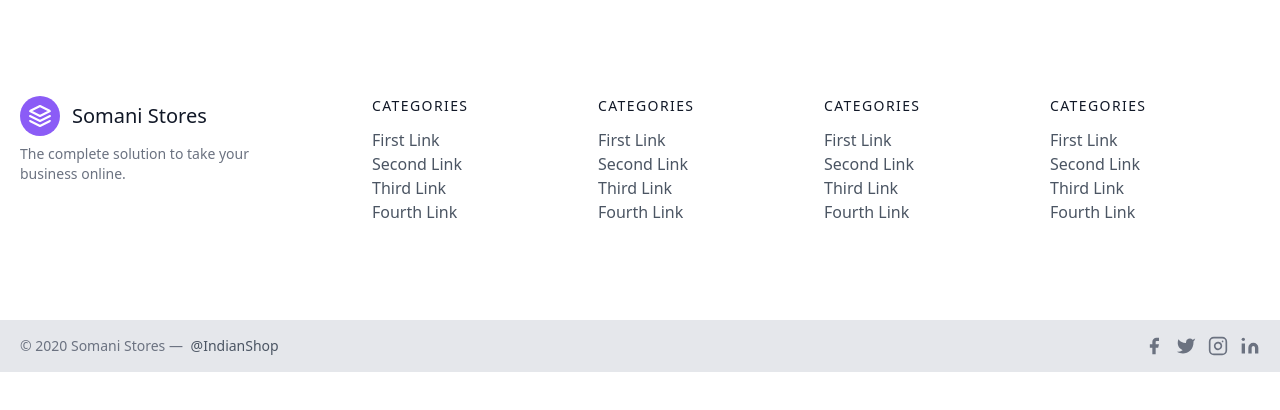
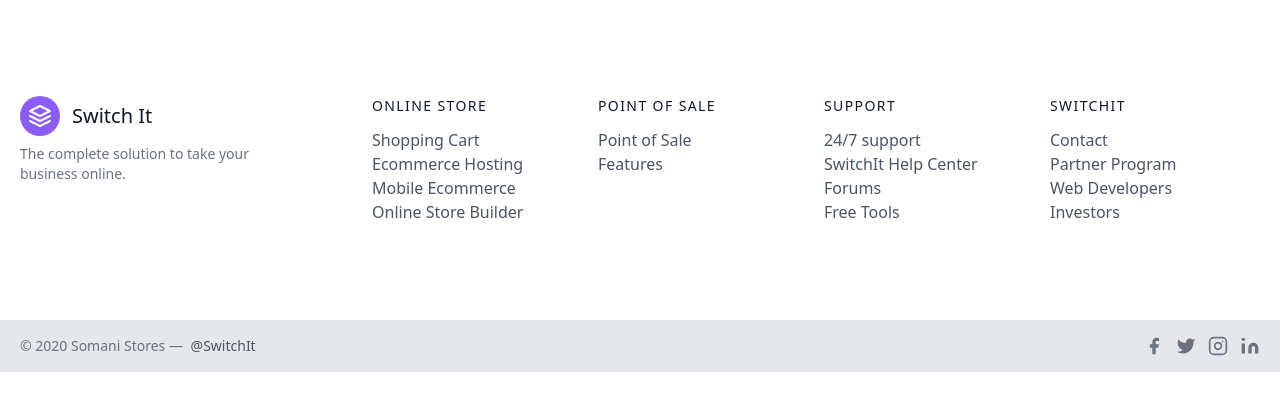
Before and after one commit to ritesh-somani1999/SwitchIt, a website: page public/footer.html in a window 1280 px wide. Drawn offline with nearby package versions, Linux system fonts and the light colour scheme.

Commit message:
footer mod

```diff
--- a/public/footer.html
+++ b/public/footer.html
@@ -16,7 +16,7 @@
               <svg xmlns="http://www.w3.org/2000/svg" fill="none" stroke="currentColor" stroke-linecap="round" stroke-linejoin="round" stroke-width="2" class="w-10 h-10 text-white p-2 bg-purple-500 rounded-full" viewBox="0 0 24 24">
                 <path d="M12 2L2 7l10 5 10-5-10-5zM2 17l10 5 10-5M2 12l10 5 10-5"></path>
               </svg>
-              <span class="ml-3 text-xl">Somani Stores</span>
+              <span class="ml-3 text-xl">Switch It</span>
             </a>
             <p class="mt-2 text-sm text-gray-500">The complete solution to take your business online.</p>
           </div>
@@ -24,73 +24,67 @@
           <div class="flex-grow flex flex-wrap md:pl-20 -mb-10 md:mt-0 mt-10 md:text-left text-center">
 
             <div class="lg:w-1/4 md:w-1/2 w-full px-4">
-              <h2 class="title-font font-medium text-gray-900 tracking-widest text-sm mb-3">CATEGORIES</h2>
+              <h2 class="title-font font-medium text-gray-900 tracking-widest text-sm mb-3">ONLINE STORE</h2>
               <nav class="list-none mb-10">
                 <li>
-                  <a class="text-gray-600 hover:text-gray-800">First Link</a>
+                  <a class="text-gray-600 hover:text-gray-800">Shopping Cart</a>
                 </li>
                 <li>
-                  <a class="text-gray-600 hover:text-gray-800">Second Link</a>
+                  <a class="text-gray-600 hover:text-gray-800">Ecommerce Hosting</a>
                 </li>
                 <li>
-                  <a class="text-gray-600 hover:text-gray-800">Third Link</a>
+                  <a class="text-gray-600 hover:text-gray-800">Mobile Ecommerce</a>
                 </li>
                 <li>
-                  <a class="text-gray-600 hover:text-gray-800">Fourth Link</a>
+                  <a class="text-gray-600 hover:text-gray-800">Online Store Builder</a>
                 </li>
               </nav>
             </div>
 
             <div class="lg:w-1/4 md:w-1/2 w-full px-4">
-              <h2 class="title-font font-medium text-gray-900 tracking-widest text-sm mb-3">CATEGORIES</h2>
+              <h2 class="title-font font-medium text-gray-900 tracking-widest text-sm mb-3">POINT OF SALE</h2>
               <nav class="list-none mb-10">
                 <li>
-                  <a class="text-gray-600 hover:text-gray-800">First Link</a>
+                  <a class="text-gray-600 hover:text-gray-800">Point of Sale</a>
                 </li>
                 <li>
-                  <a class="text-gray-600 hover:text-gray-800">Second Link</a>
-                </li>
-                <li>
-                  <a class="text-gray-600 hover:text-gray-800">Third Link</a>
-                </li>
-                <li>
-                  <a class="text-gray-600 hover:text-gray-800">Fourth Link</a>
+                  <a class="text-gray-600 hover:text-gray-800">Features</a>
                 </li>
               </nav>
             </div>
 
             <div class="lg:w-1/4 md:w-1/2 w-full px-4">
-              <h2 class="title-font font-medium text-gray-900 tracking-widest text-sm mb-3">CATEGORIES</h2>
+              <h2 class="title-font font-medium text-gray-900 tracking-widest text-sm mb-3">SUPPORT</h2>
               <nav class="list-none mb-10">
                 <li>
-                  <a class="text-gray-600 hover:text-gray-800">First Link</a>
+                  <a class="text-gray-600 hover:text-gray-800">24/7 support</a>
                 </li>
                 <li>
-                  <a class="text-gray-600 hover:text-gray-800">Second Link</a>
+                  <a class="text-gray-600 hover:text-gray-800">SwitchIt Help Center</a>
                 </li>
                 <li>
-                  <a class="text-gray-600 hover:text-gray-800">Third Link</a>
+                  <a class="text-gray-600 hover:text-gray-800">Forums</a>
                 </li>
                 <li>
-                  <a class="text-gray-600 hover:text-gray-800">Fourth Link</a>
+                  <a class="text-gray-600 hover:text-gray-800">Free Tools</a>
                 </li>
               </nav>
             </div>
 
             <div class="lg:w-1/4 md:w-1/2 w-full px-4">
-              <h2 class="title-font font-medium text-gray-900 tracking-widest text-sm mb-3">CATEGORIES</h2>
+              <h2 class="title-font font-medium text-gray-900 tracking-widest text-sm mb-3">SWITCHIT</h2>
               <nav class="list-none mb-10">
                 <li>
-                  <a class="text-gray-600 hover:text-gray-800">First Link</a>
+                  <a class="text-gray-600 hover:text-gray-800">Contact</a>
                 </li>
                 <li>
-                  <a class="text-gray-600 hover:text-gray-800">Second Link</a>
+                  <a class="text-gray-600 hover:text-gray-800">Partner Program</a>
                 </li>
                 <li>
-                  <a class="text-gray-600 hover:text-gray-800">Third Link</a>
+                  <a class="text-gray-600 hover:text-gray-800">Web Developers</a>
                 </li>
                 <li>
-                  <a class="text-gray-600 hover:text-gray-800">Fourth Link</a>
+                  <a class="text-gray-600 hover:text-gray-800">Investors</a>
                 </li>
               </nav>
             </div>
@@ -101,7 +95,7 @@
             <div class="container mx-auto py-4 px-5 flex flex-wrap flex-col sm:flex-row">
 
                 <p class="text-gray-500 text-sm text-center sm:text-left">© 2020 Somani Stores —
-                  <a href="https://instagram.com/indianshop" rel="noopener noreferrer" class="text-gray-600 ml-1" target="_blank">@IndianShop</a>
+                  <a href="https://instagram.com/indianshop" rel="noopener noreferrer" class="text-gray-600 ml-1" target="_blank">@SwitchIt</a>
                 </p>
 
             <span class="inline-flex sm:ml-auto sm:mt-0 mt-2 justify-center sm:justify-start">
```
